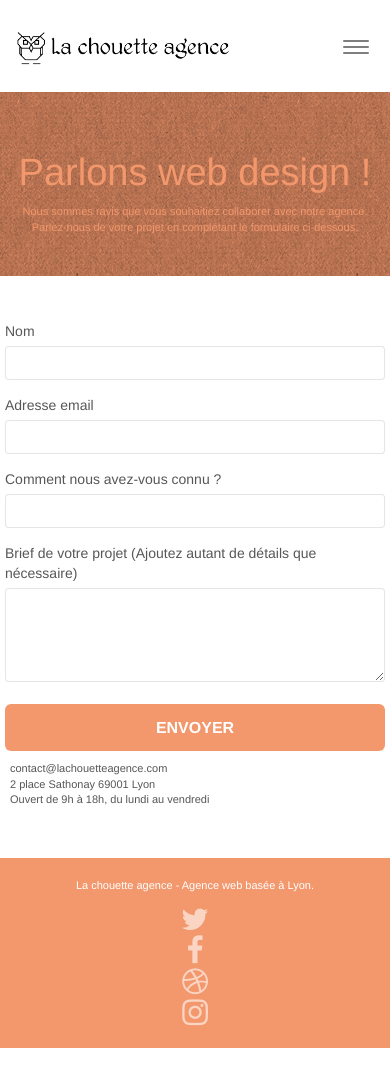
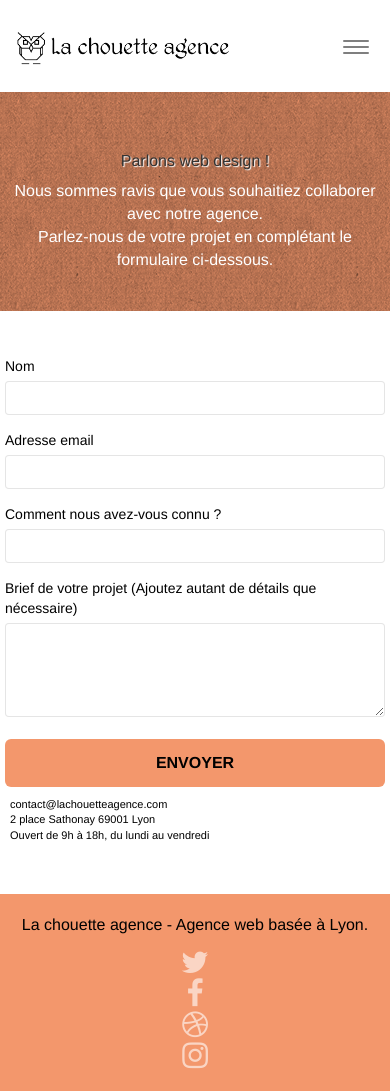
Before and after one commit to yacine-hub/P4modifier, a plain HTML site: page page2.html in a window 390 px wide. Before the commit the page ends 1048 px from the top, so only its background shows below. Drawn offline with nearby package versions, Linux system fonts and the light colour scheme; files that its build step writes are made by us from their sources; a script that the page names is missing.

Commit message:
modif couleur

```diff
--- a/style.css
+++ b/style.css
@@ -195,7 +195,8 @@ a:hover {
 
 .d-bloc .panel,
 .l-bloc {
-    color: rgba(0, 0, 0, .5);
+    color: black;
+
 }
 
 .d-bloc .panel button:hover,
@@ -645,13 +646,12 @@ h3,
 h4,
 h5,
 h6,
-p,
 label,
 .btn,
 a {
     font-family: "helvetica";
     font-weight: 400;
-    color: #575757!important;
+    color: black;
 }
 
 .container {
@@ -692,7 +692,7 @@ p {
 
 .cta-hero {
     margin-top: 22px;
-    color: #FFFFFF!important;
+    color: black;
     text-transform: uppercase;
     padding: 12px 28px 12px 28px;
     font-size: 16px;
@@ -724,6 +724,8 @@ h3 {
 
 h1 {
     color: #333333!important;
+    text-shadow: 1px 1px 1px white;
+    font-weight: 600;
 }
 
 h4 {
@@ -735,10 +737,16 @@ h4 {
     margin-top: 24px;
 }
 
-.white {
-    color: #FFFFFF!important;
+
+.tc-white{
+    color: white;
+    font-weight: 300;
+    font-size: medium;
 }
-
+.white{
+    color: black;
+    font-size: medium;
+}
 .portfolio-thumb {
     margin-bottom: 24px;
 }
@@ -774,13 +782,11 @@ h4 {
     background-color: #F3976C;
 }
 
-.tc-white {
-    color: #F3976C!important;
-}
+
 
 .btn-atomic-tangerine {
     background: #F3976C;
-    color: #FFFFFF!important;
+
 }
 
 .btn-atomic-tangerine:hover {
@@ -824,7 +830,16 @@ h4 {
 .bg-presentation {
     background-image: url("img/image-de-presentation.bmp");
 }
-
+.col-sm-12 img{
+    width: 100px;
+}
+.keywords p{
+    color:black;
+    font-size:7px;
+}
+h5 {
+    color: black;
+}
 @media (max-width: 1024px) {
     .bloc {
         padding-left: 20px;
@@ -1027,9 +1042,6 @@ h4 {
         height: 320px;
     }
 }
-.col-sm-12 img{
-    width: 100px;
-}
 
 @media (max-width: 400px) {
     .bloc {
```
Also changed, not shown: index.html (+10 -6 lines).
